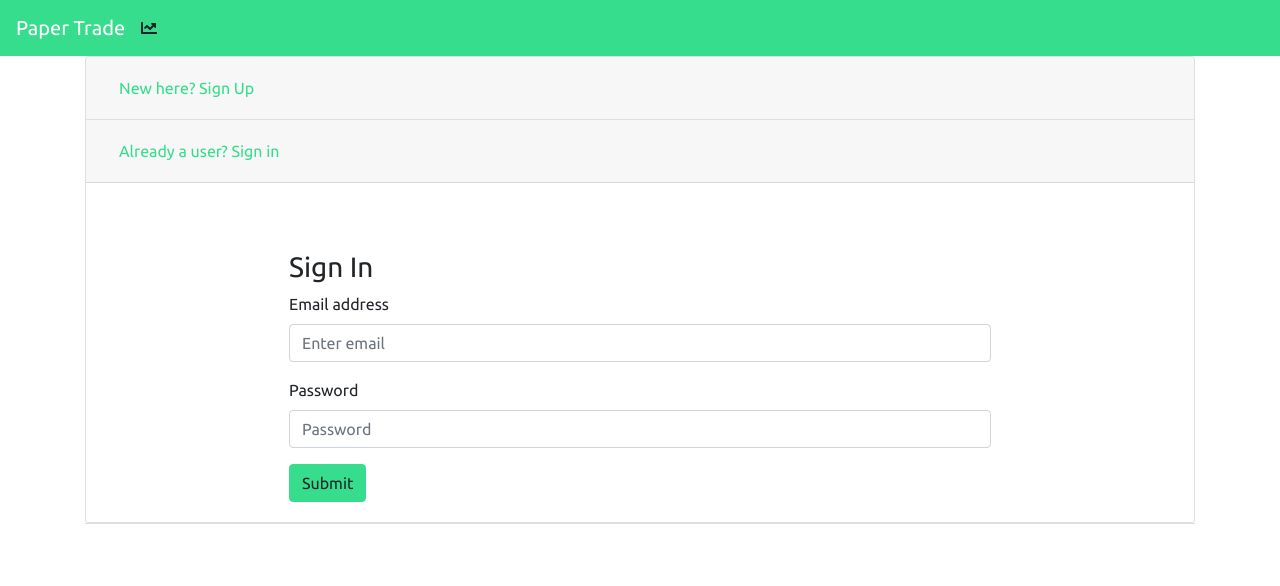
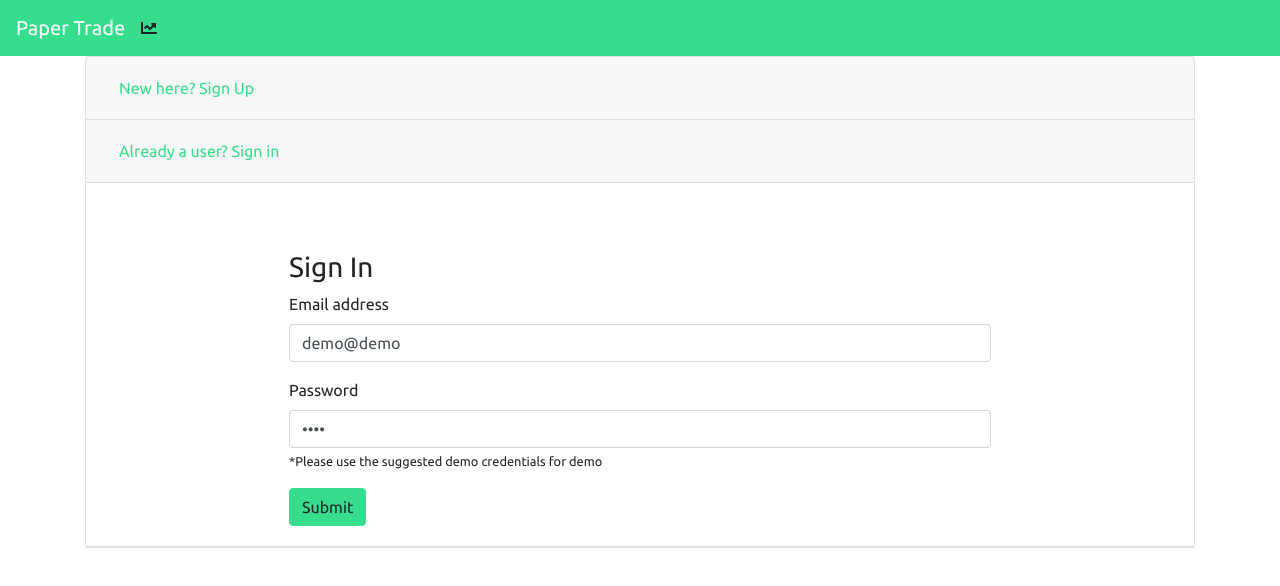
Before and after one commit to tearitco/paper-trade-client, a React app: page /#/ in a window 1280 px wide. Shown: the top 586 px of the page. Built offline with nearby package versions, Linux system fonts and the light colour scheme.

Commit message:
Add demo credentials to the input placeholders

```diff
--- a/src/components/SignIn/SignIn.js
+++ b/src/components/SignIn/SignIn.js
@@ -12,8 +12,8 @@ class SignIn extends Component {
     super()
 
     this.state = {
-      email: '',
-      password: ''
+      email: 'demo@demo',
+      password: 'demo'
     }
   }
 
@@ -53,18 +53,18 @@ class SignIn extends Component {
         <div className="col-sm-10 col-md-8 mx-auto mt-5">
           <h3>Sign In</h3>
           <Form onSubmit={this.onSignIn}>
-            <Form.Group controlId="email">
+            <Form.Group controlId="signInEmail">
               <Form.Label>Email address</Form.Label>
               <Form.Control
                 required
                 type="email"
                 name="email"
                 value={email}
-                placeholder="Enter email"
+                placeholder="Email"
                 onChange={this.handleChange}
               />
             </Form.Group>
-            <Form.Group controlId="password">
+            <Form.Group controlId="signInPassword">
               <Form.Label>Password</Form.Label>
               <Form.Control
                 required
@@ -74,6 +74,7 @@ class SignIn extends Component {
                 placeholder="Password"
                 onChange={this.handleChange}
               />
+              <small>*Please use the suggested demo credentials for demo</small>
             </Form.Group>
             <Button
               variant="primary"
```
